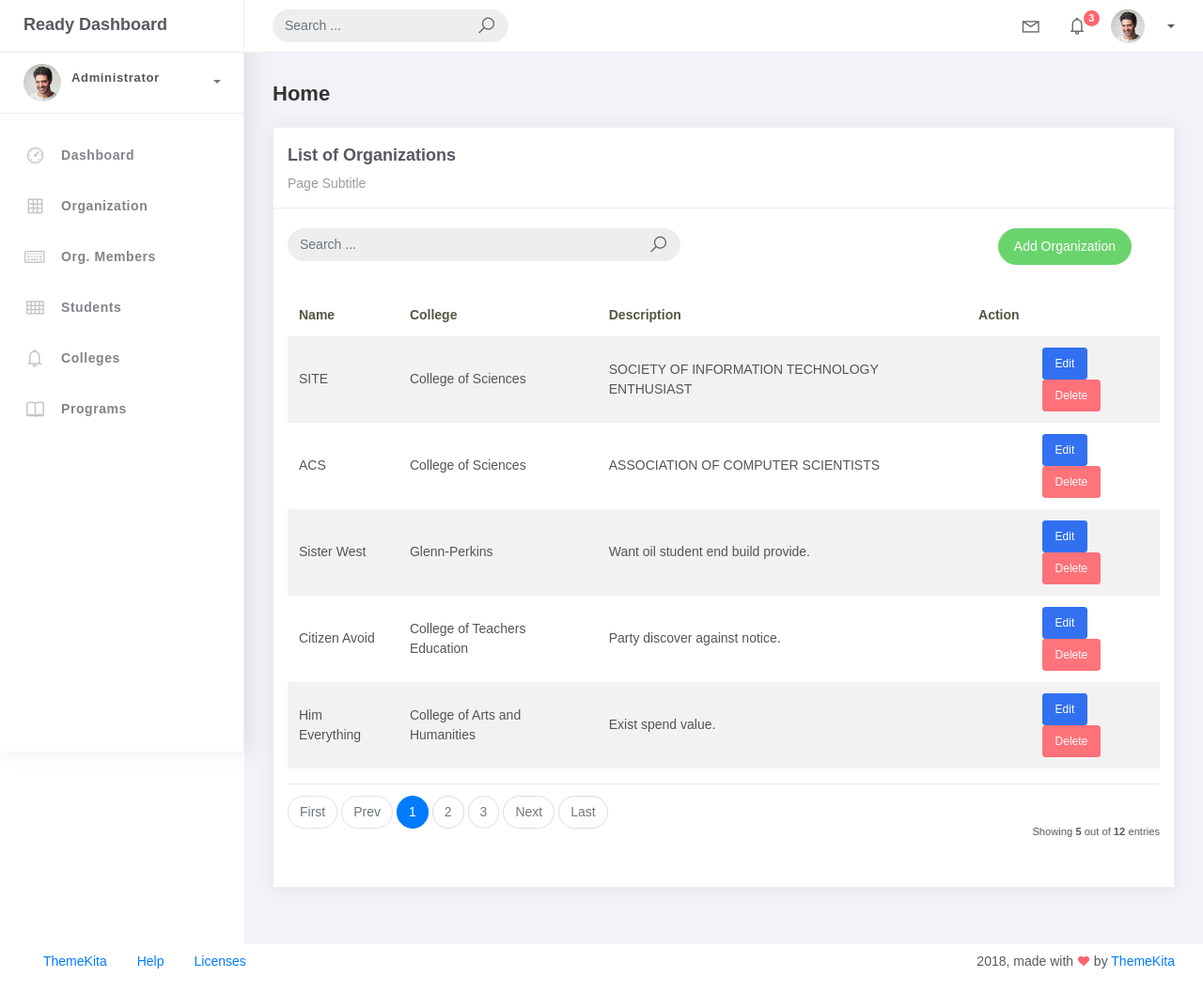
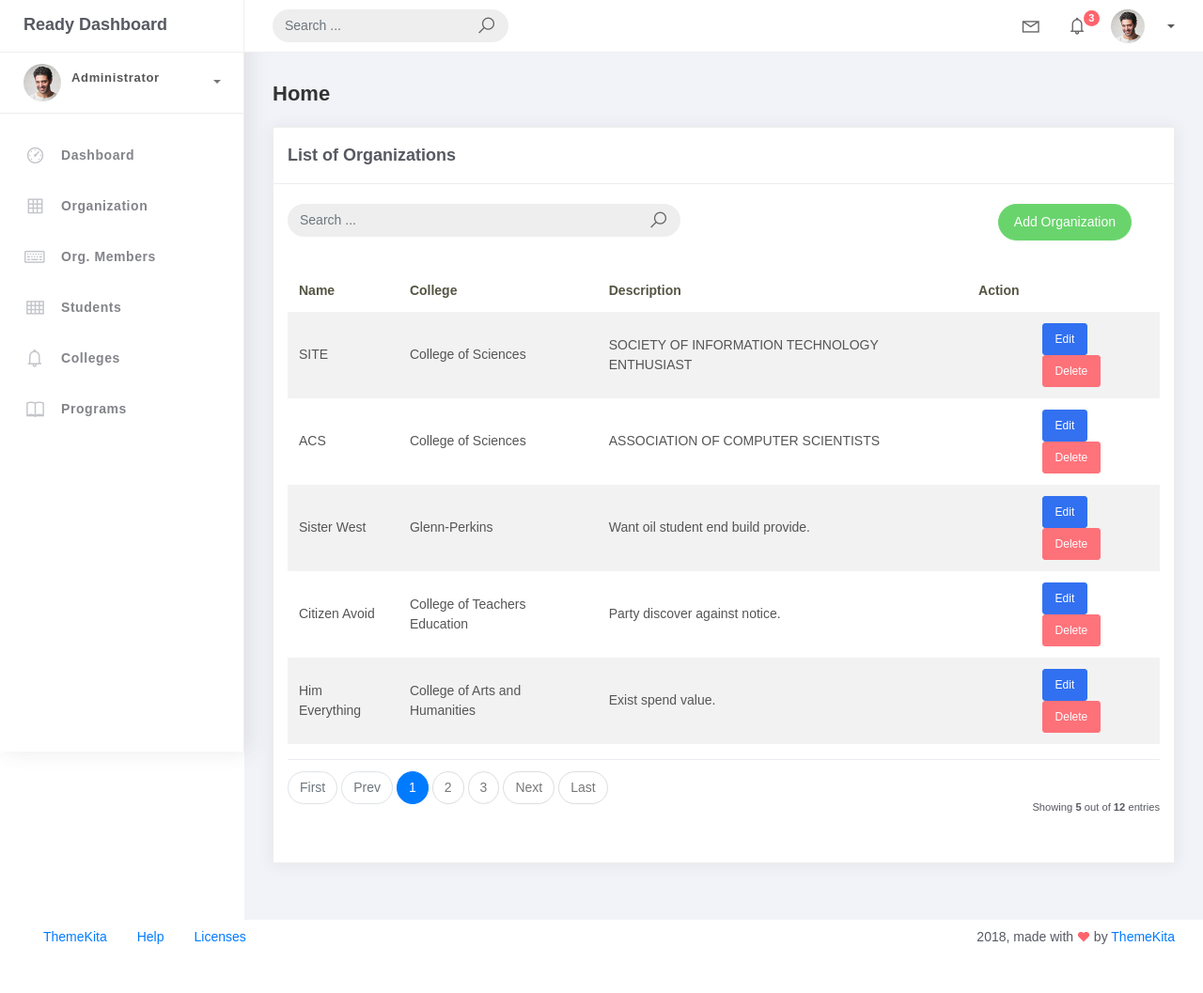
Before and after one commit to miksnmatch/PSUSphere, a Django app: page /organization/ in a window 1280 px wide. Shown: the whole page at 94% size. After the commit the page ends 1005 px from the top, so only its background shows below. Run offline with Django 5.2, Linux system fonts and the light colour scheme; data comes from the database, SQL or seed files in the repository; some libraries are stand-ins or nearby versions.

Commit message:
update organization_list.html file

```diff
--- a/templates/organization_list.html
+++ b/templates/organization_list.html
@@ -7,7 +7,6 @@
                 <div class="card">
                     <div class="card-header">
                         <div class="card-title">List of Organizations</div>
-                        <div class="card-category">Page Subtitle</div>
                     </div>
                     <br />
                         <div class="col-md-12 row">
```
